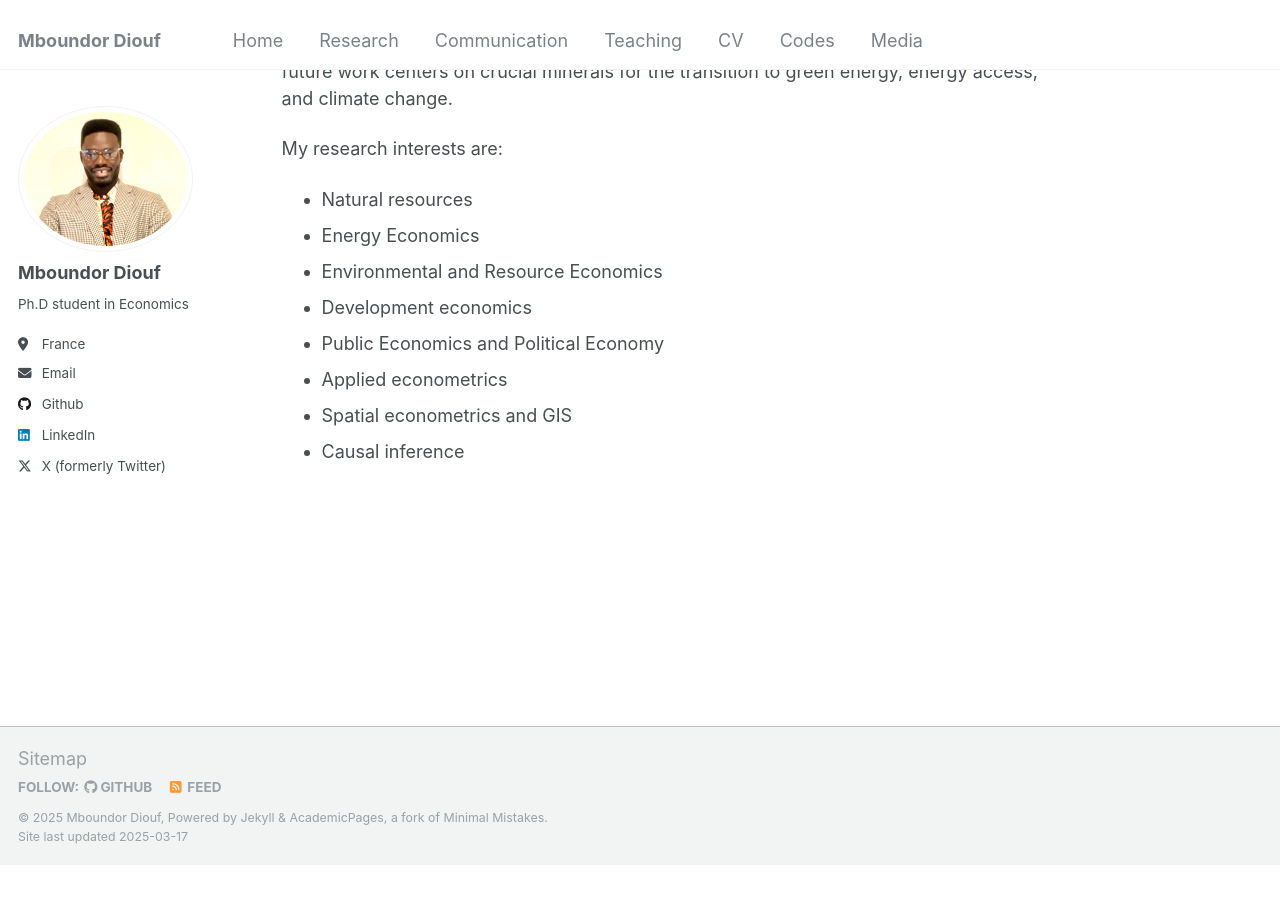
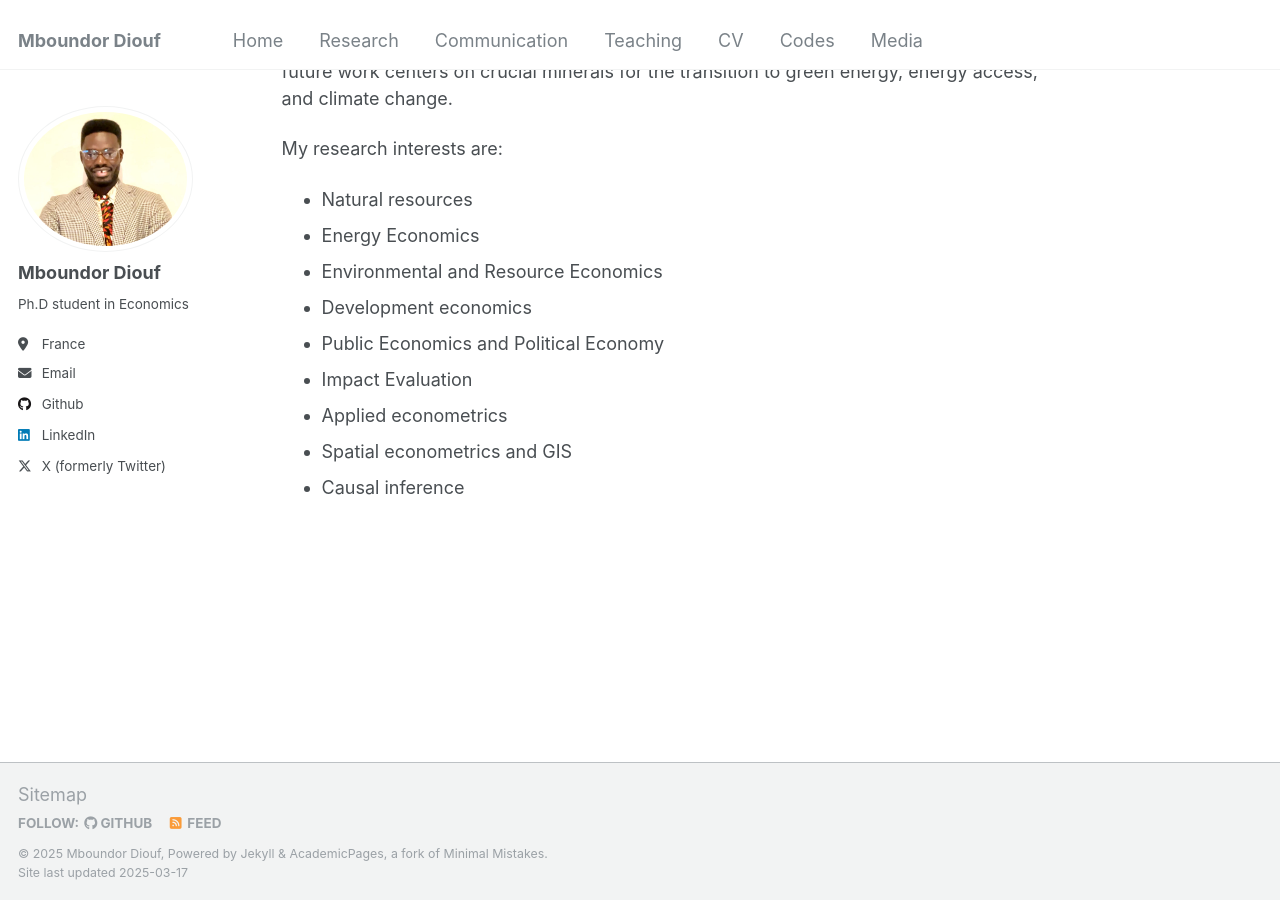
Before and after one commit to mboundordiouf/mboundordiouf.github.io, a Jekyll site: the page built from _pages/about.md, in a window 1280 px wide and 900 px high, scrolled down 535 px. Built offline with Jekyll 4.4.1, drawn with Linux system fonts in a browser that asks for light colours; before the commit the page ends 1399 px from its top, so only the background shows below that.

Commit message:
Update about.md

```diff
--- a/_pages/about.md
+++ b/_pages/about.md
@@ -25,6 +25,7 @@ My research interests are:
 - <font size="4">Environmental and Resource Economics</font>
 - <font size="4">Development economics</font>
 - <font size="4">Public Economics and Political Economy</font>
+- <font size="4">Impact Evaluation</font>
 - <font size="4">Applied econometrics</font>
 - <font size="4">Spatial econometrics and GIS</font>
 - <font size="4">Causal inference</font>
```
